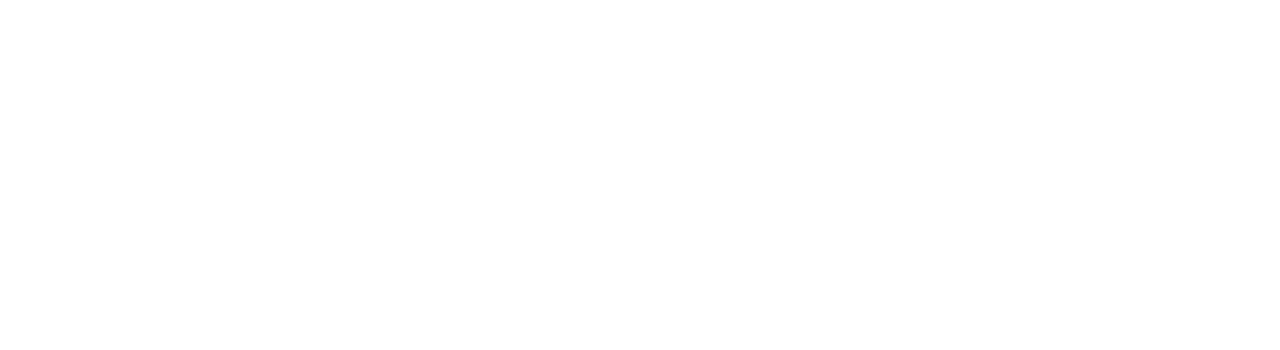
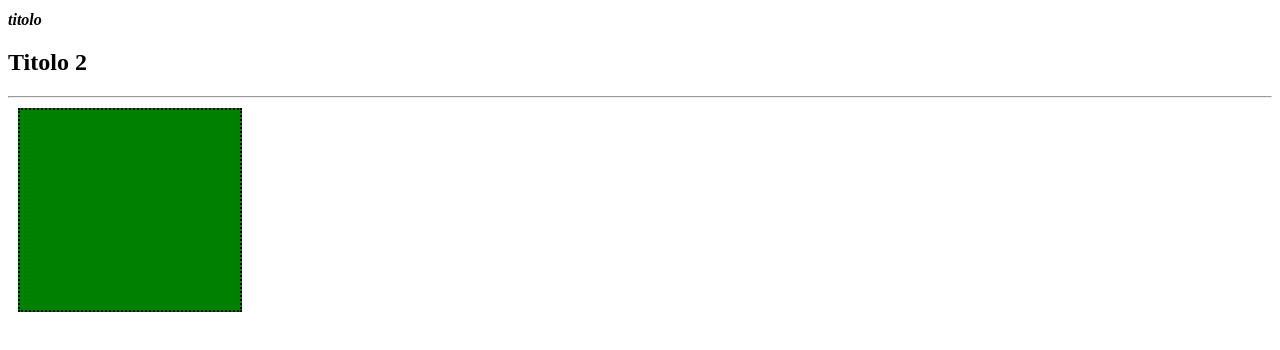
Before and after one commit to CorsoMaggio/Gian2310_CSS2, a plain HTML site: page index.html in a window 1280 px wide. Drawn offline with Linux system fonts and the light colour scheme.

Commit message:
nuova spiegazione

```diff
--- /dev/null
+++ b/css/style.css
@@ -0,0 +1,46 @@
+.titolo1{
+  font-size:16px;
+  font-weight: 700;
+  font-style: italic;
+}
+
+.spazio-sopra{
+  padding-top: 10px;
+}
+
+
+
+.spazio-10{
+  padding: 10 px;
+}
+
+.spazio-10{
+  padding: 10 px 10 px 10 px 10 px;
+}
+
+.py-10 {
+  padding-left: 10px;
+  padding-right: 10px;
+}
+
+.px-10 {
+  padding-left: 10px;
+  padding-right: 10px!important;
+}
+
+.m-10{
+  margin: 10px;
+}
+
+.quadrato{
+  background-color: green;
+  width: 200px;
+  height: 200px;
+}
+.border-10{
+  border: 2px dotted black;
+}
+
+.px-10 {
+  padding-right: 100px;
+}
--- a/index.html
+++ b/index.html
@@ -3,6 +3,12 @@
   <head>
     <meta charset="UTF-8" />
     <meta name="viewport" content="width=device-width, initial-scale=1.0" />
+    <link rel="stylesheet" href="css/style.css" />
   </head>
-  <body></body>
+  <body>
+    <h1 class="titolo1">titolo</h1>
+    <h2>Titolo 2</h2>
+    <hr />
+    <div class="quadrato py-10 px-10 m-10 border-10"></div>
+  </body>
 </html>
```
